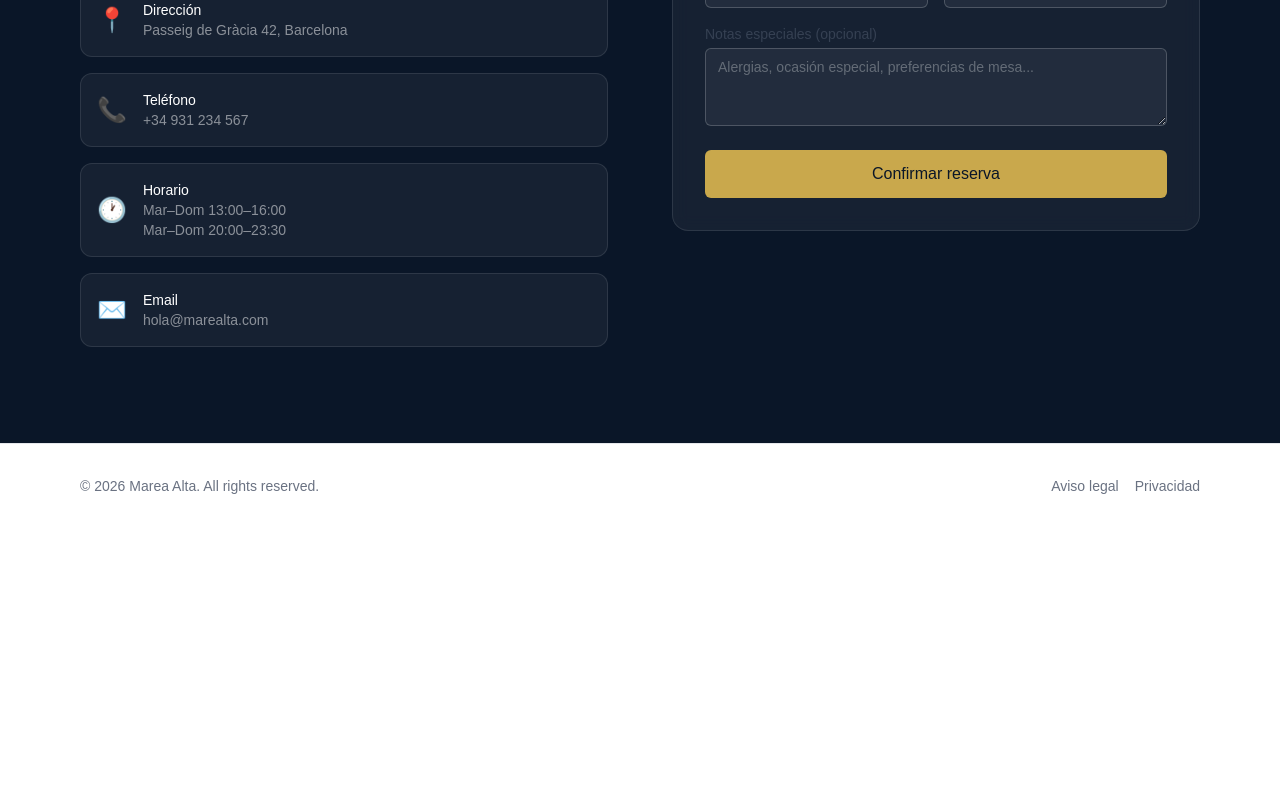
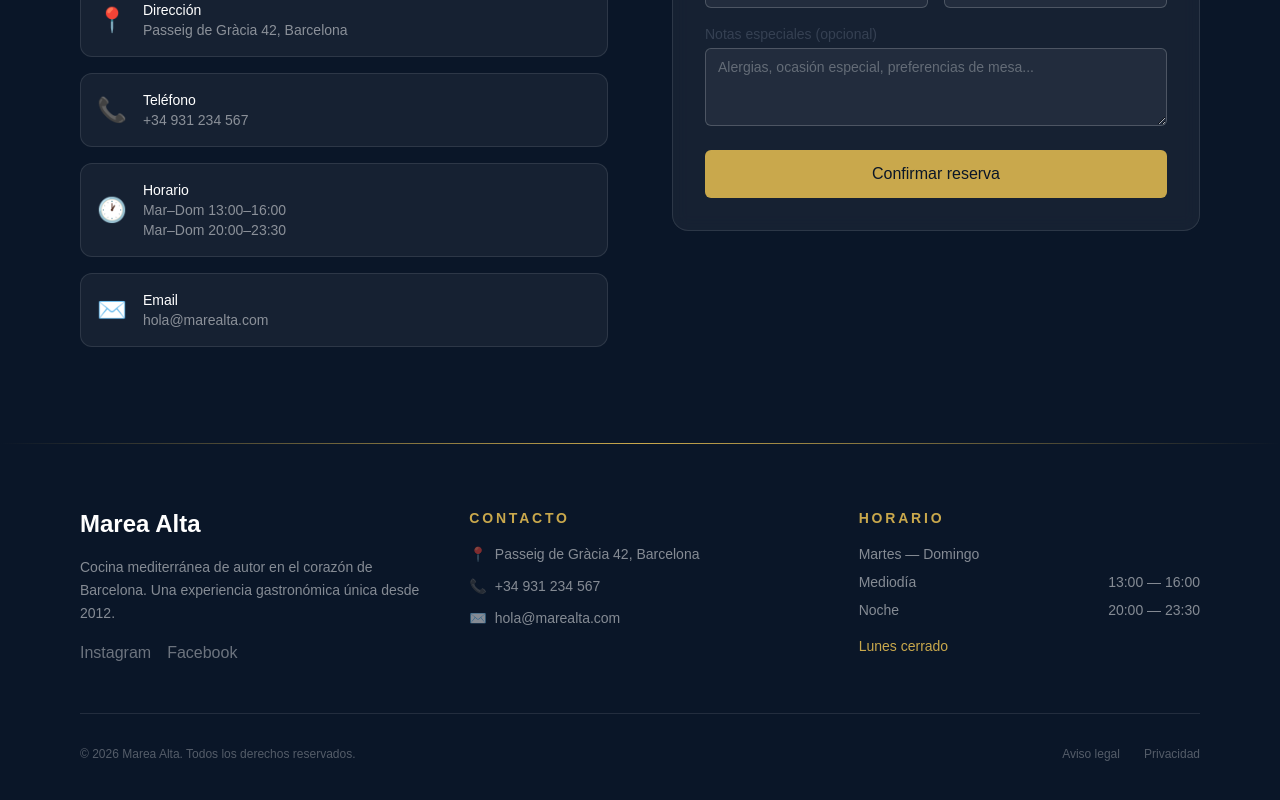
Before and after one commit to alvarorubio-dev/marea-alta, a Next.js app: page / in a window 1280 px wide. Shown: the part 3903-4703 px from the top of the page. Before the commit the page ends 4431 px from the top, so only its background shows below. Built offline with nearby package versions, Linux system fonts and the light colour scheme.

Commit message:
cambios en el footer

```diff
--- a/src/components/layout/footer.tsx
+++ b/src/components/layout/footer.tsx
@@ -4,24 +4,112 @@ import { footerNav } from '@/config/nav'
 
 export function Footer() {
   return (
-    <footer className="w-full border-t border-gray-200 bg-white">
-      <div className="mx-auto flex max-w-6xl flex-col items-center justify-between gap-4 px-4 py-8 md:flex-row">
-        <p className="text-sm text-gray-500">
-          © {new Date().getFullYear()} {siteConfig.name}. All rights reserved.
+    <footer className="w-full bg-[#0a1628]">
+      {/* Franja dorada superior */}
+      <div className="h-px w-full bg-linear-to-r from-transparent via-[#c9a84c] to-transparent" />
+
+      <div className="mx-auto max-w-6xl px-4 py-16">
+        <div className="grid gap-12 md:grid-cols-3">
+          {/* Columna 1 — Marca */}
+          <div className="flex flex-col gap-4">
+            <h3 className="text-2xl font-bold text-white">Marea Alta</h3>
+            <p className="text-sm leading-relaxed text-white/50">
+              Cocina mediterránea de autor en el corazón de Barcelona. Una experiencia gastronómica
+              única desde 2012.
             </p>
+            <div className="flex gap-4">
+              <Link
+                href={siteConfig.business.social.instagram}
+                target="_blank"
+                rel="noopener noreferrer"
+                className="text-white/40 transition-colors hover:text-[#c9a84c]"
+              >
+                Instagram
+              </Link>
+              <Link
+                href={siteConfig.business.social.facebook}
+                target="_blank"
+                rel="noopener noreferrer"
+                className="text-white/40 transition-colors hover:text-[#c9a84c]"
+              >
+                Facebook
+              </Link>
+            </div>
+          </div>
 
-        <nav className="flex items-center gap-4">
+          {/* Columna 2 — Contacto */}
+          <div className="flex flex-col gap-4">
+            <h4 className="text-sm font-semibold tracking-[0.2em] text-[#c9a84c] uppercase">
+              Contacto
+            </h4>
+            <ul className="flex flex-col gap-3 text-sm text-white/50">
+              <li className="flex items-start gap-2">
+                <span>📍</span>
+                <span>
+                  {siteConfig.business.address.street}, {siteConfig.business.address.city}
+                </span>
+              </li>
+              <li className="flex items-center gap-2">
+                <span>📞</span>
+                <Link
+                  href={`tel:${siteConfig.business.phone}`}
+                  className="transition-colors hover:text-[#c9a84c]"
+                >
+                  {siteConfig.business.phone}
+                </Link>
+              </li>
+              <li className="flex items-center gap-2">
+                <span>✉️</span>
+                <Link
+                  href={`mailto:${siteConfig.business.email}`}
+                  className="transition-colors hover:text-[#c9a84c]"
+                >
+                  {siteConfig.business.email}
+                </Link>
+              </li>
+            </ul>
+          </div>
+
+          {/* Columna 3 — Horario */}
+          <div className="flex flex-col gap-4">
+            <h4 className="text-sm font-semibold tracking-[0.2em] text-[#c9a84c] uppercase">
+              Horario
+            </h4>
+            <ul className="flex flex-col gap-2 text-sm text-white/50">
+              <li className="flex justify-between">
+                <span>Martes — Domingo</span>
+              </li>
+              <li className="flex justify-between">
+                <span>Mediodía</span>
+                <span>13:00 — 16:00</span>
+              </li>
+              <li className="flex justify-between">
+                <span>Noche</span>
+                <span>20:00 — 23:30</span>
+              </li>
+              <li className="mt-2 text-[#c9a84c]">Lunes cerrado</li>
+            </ul>
+          </div>
+        </div>
+
+        {/* Franja inferior */}
+        <div className="mt-12 flex flex-col items-center justify-between gap-4 border-t border-white/10 pt-8 md:flex-row">
+          <p className="text-xs text-white/30">
+            © {new Date().getFullYear()} {siteConfig.business.name}. Todos los derechos reservados.
+          </p>
+          <nav className="flex gap-6">
             {footerNav.map((item) => (
               <Link
                 key={item.href}
                 href={item.href}
-              className="text-sm text-gray-500 transition-colors hover:text-gray-900"
+                className="text-xs text-white/30 transition-colors hover:text-white/60"
               >
                 {item.label}
               </Link>
             ))}
           </nav>
         </div>
+      </div>
     </footer>
   )
 }
```
Lines whose indentation alone changed are shown as unchanged.
